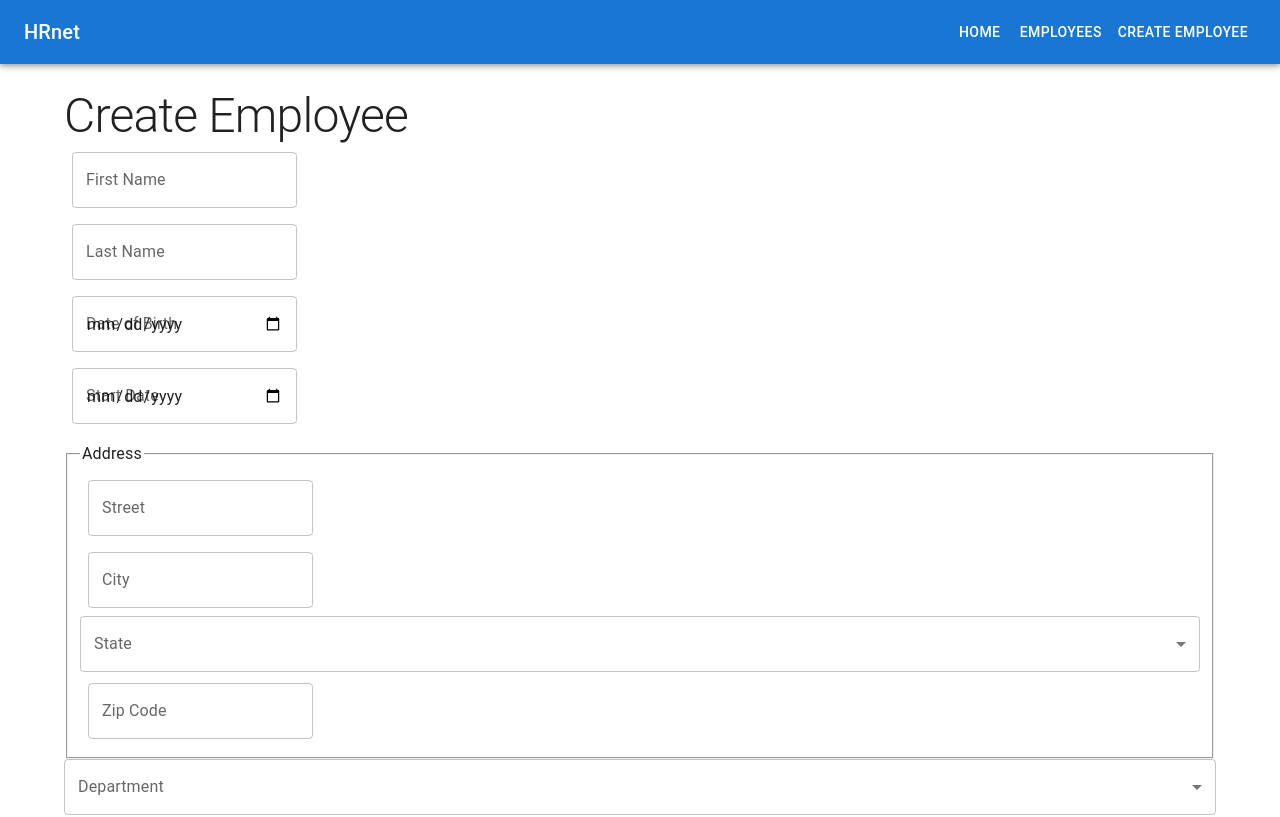
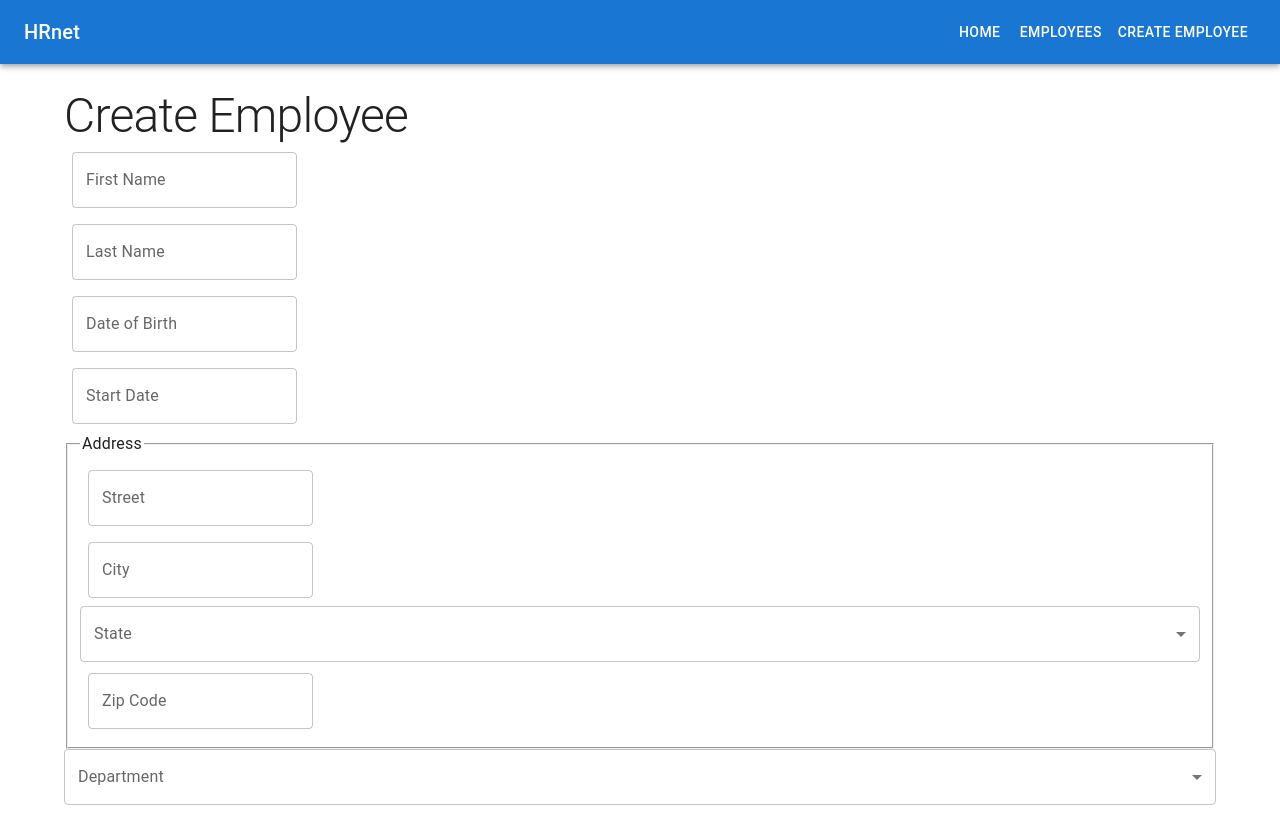
Before and after one commit to piirk/hrnet-react, a React (Vite) app: page /employee/create in a window 1280 px wide. Shown: the top 817 px of the page. Built offline with nearby package versions, Linux system fonts and the light colour scheme.

Commit message:
refactor: integrate react-hook-form with DatePicker for date fields in EmployeeCreationPage

```diff
--- a/src/features/employeeCreation/EmployeeCreationPage.tsx
+++ b/src/features/employeeCreation/EmployeeCreationPage.tsx
@@ -1,5 +1,5 @@
 import { useEffect, useState } from 'react'
-import { useForm } from 'react-hook-form'
+import { useForm, Controller } from 'react-hook-form'
 import { states } from '@constants/states'
 import Layout from '@common/components/Layout'
 import {
@@ -14,11 +14,14 @@ import {
   Box,
   SelectChangeEvent,
 } from '@mui/material'
+import { DatePicker } from '@mui/x-date-pickers/DatePicker'
+import dayjs from 'dayjs'
 
 const EmployeeCreationPage = () => {
   const {
     register,
     handleSubmit,
+    control,
     formState: { errors },
   } = useForm()
 
@@ -77,32 +80,56 @@ const EmployeeCreationPage = () => {
         </FormControl>
 
         <FormControl fullWidth error={!!errors.dateOfBirth}>
-          <TextField
-            label="Date of Birth"
-            variant="outlined"
-            type="date"
-            fullWidth
-            {...register('dateOfBirth', {
-              required: 'Date of birth is required',
-            })}
-            error={!!errors.dateOfBirth}
-            helperText={errors.dateOfBirth?.message?.toString() || ''}
+          <Controller
+            name="dateOfBirth"
+            control={control}
+            rules={{ required: 'Date of birth is required' }}
+            render={({ field }) => (
+              <DatePicker
+                {...field}
+                label="Date of Birth"
+                format="DD/MM/YYYY"
+                value={field.value ? dayjs(field.value) : null}
+                onChange={(date) => field.onChange(date ? date.toDate() : null)}
+                slotProps={{
+                  textField: {
+                    variant: 'outlined',
+                    error: !!errors.dateOfBirth,
+                    fullWidth: true,
+                    helperText: errors.dateOfBirth?.message?.toString() || '',
+                  },
+                }}
+              />
+            )}
           />
         </FormControl>
 
         <FormControl fullWidth error={!!errors.startDate}>
-          <TextField
-            label="Start Date"
-            variant="outlined"
-            type="date"
-            fullWidth
-            {...register('startDate', { required: 'Start date is required' })}
-            error={!!errors.startDate}
-            helperText={errors.startDate?.message?.toString() || ''}
+          <Controller
+            name="startDate"
+            control={control}
+            rules={{ required: 'Start date is required' }}
+            render={({ field }) => (
+              <DatePicker
+                {...field}
+                label="Start Date"
+                format="DD/MM/YYYY"
+                value={field.value ? dayjs(field.value) : null}
+                onChange={(date) => field.onChange(date ? date.toDate() : null)}
+                slotProps={{
+                  textField: {
+                    variant: 'outlined',
+                    error: !!errors.startDate,
+                    fullWidth: true,
+                    helperText: errors.startDate?.message?.toString() || '',
+                  },
+                }}
+              />
+            )}
           />
         </FormControl>
 
-        <fieldset className="address">
+        <Box component="fieldset">
           <legend>Address</legend>
 
           <FormControl fullWidth error={!!errors.street}>
@@ -157,7 +184,7 @@ const EmployeeCreationPage = () => {
               helperText={errors.zipCode?.message?.toString() || ''}
             />
           </FormControl>
-        </fieldset>
+        </Box>
 
         <FormControl fullWidth>
           <InputLabel>Department</InputLabel>
```
